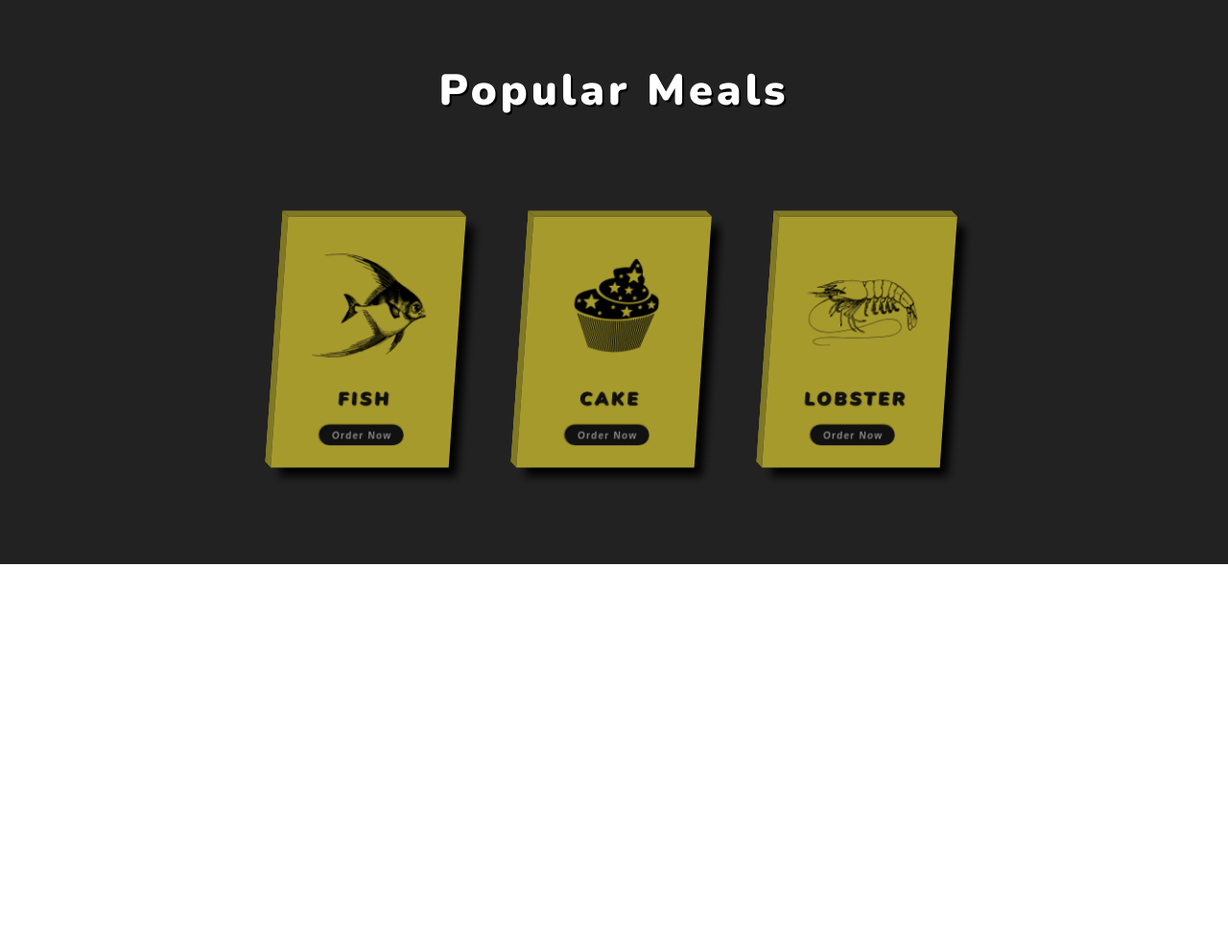
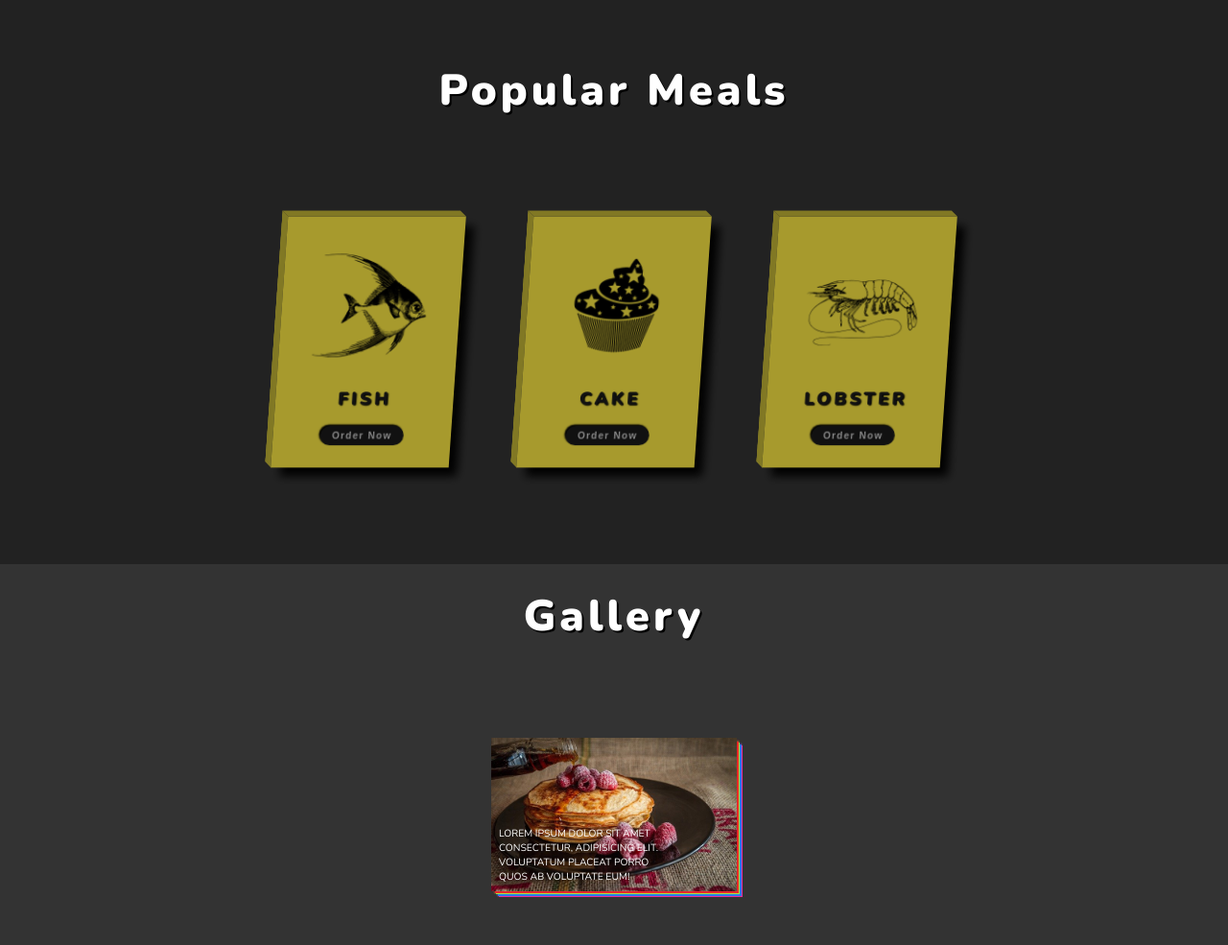
Before and after one commit to gokseloz/Foods, a website: page index.html in a window 1280 px wide. Shown: the whole page at 96% size. Before the commit the page ends 800 px from the top, so only its background shows below. Drawn offline with nearby package versions, Linux system fonts and the light colour scheme.

Commit message:
completed

```diff
--- a/index.html
+++ b/index.html
@@ -45,7 +45,18 @@
                     <button class="item-btn">Order Now</button>
                 </div>
             </div>
-
+        </div>
+    </section>
+    <section class="gallery">
+        <div class="gallery-wrapper">
+            <h2 class="gallery-heading">Gallery</h2>
+            <div class="gallery-images">
+                <div class="images-item">
+                    <img class="item-img" src="images/gallery-img-1.jpg" alt="food-img">
+                    <span class="item-title"></span>
+                    <p class="item-desc">Lorem ipsum dolor sit amet consectetur, adipisicing elit. Voluptatum placeat porro quos ab voluptate eum!</p>
+                </div>
+            </div>
         </div>
     </section>
 
--- /dev/null
+++ b/scss/_gallery.scss
@@ -0,0 +1,77 @@
+.gallery {
+    position: relative;
+    background-color: #333;
+
+    &-wrapper {
+        width: 100%;
+        display: flex;
+        flex-direction: column;
+        justify-content: space-evenly;
+        align-items: center;
+        padding: 1.5rem;
+    }
+
+    &-heading {
+        font-size: 2.8125rem;
+        color: #fff;
+        text-align: center;
+        font-weight: 900;
+        letter-spacing: 4px;
+        text-shadow: 2px 2px rgba(#000, 1);
+    }
+
+    &-images {
+
+        width: 100%;
+        display: flex;
+        flex-wrap: wrap;
+        justify-content: center;
+        align-items: center;
+        margin-top: 4rem;
+
+        .images-item {
+            position: relative;
+            width: 16rem;
+            height: 10rem;
+            margin: 2rem;
+
+            &:hover .item-img {
+                transform: scale(1.1);
+                box-shadow: .4rem .4rem 0.05rem #e92929, .8rem .8rem 0.05rem #a2e946, 1.2rem 1.2rem 0.05rem #297ce9, 1.6rem 1.6rem 0.05rem #e92999;
+                filter: blur(5px);
+                opacity: .5;
+            }
+
+            &:hover .item-desc{
+
+            }
+
+            .item-img {
+                width: 100%;
+                height: 100%;
+                object-fit: cover;
+                transition: transform .5s, box-shadow .5s, filter .5s, opacity .5s;
+                box-shadow: .1rem .1rem 0.05rem #e92929, .2rem .2rem 0.05rem #a2e946, .3rem .3rem 0.05rem #297ce9, .4rem .4rem 0.05rem #e92999;
+
+            }
+
+            .item-title {
+                position: absolute;
+                top: 0;
+                left: 0;
+                display: none;
+            }
+
+            .item-desc {
+                position: absolute;
+                bottom: .5rem;
+                left: .5rem;
+                font-size: .65rem;
+                color: #fff;
+                text-transform: uppercase;
+                width: 70%;
+
+            }
+        }
+    }
+}
--- a/scss/_popular.scss
+++ b/scss/_popular.scss
@@ -1,6 +1,7 @@
 .popular {
     position: relative;
     background-color: #222;
+    user-select: all;
 
     &-wrapper {
         width: 100%;
@@ -56,7 +57,6 @@
                 background-color: #817824;
                 left: 0;
                 top: 0;
-
                 transform-origin: left;
                 transform: rotateY(90deg);
             }
--- a/scss/main.scss
+++ b/scss/main.scss
@@ -1,3 +1,4 @@
 @import "base";
 @import "intro";
 @import "popular";
+@import "gallery";
```
Also changed, not shown: css/main.css.
